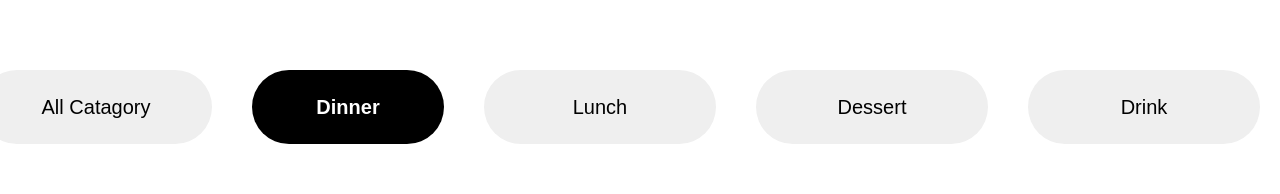
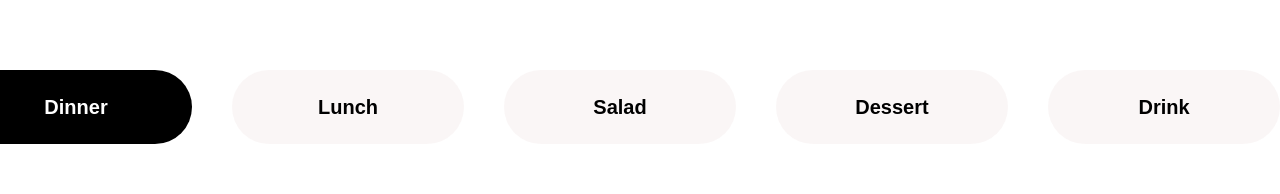
Before and after one commit to WilliamIsmoilov/italiano-react, a React (Vite) app: page /orderOnline in a window 1280 px wide. Shown: the part 312-506 px from the top of the page. Built offline with nearby package versions, Linux system fonts and the light colour scheme; no server answers.

Commit message:
feat: order online page search handlers

```diff
--- a/src/css/menu.css
+++ b/src/css/menu.css
@@ -69,7 +69,6 @@
   width: 232px;
   height: 74px;
   border-radius: 50px;
-  background-color: #311f09;
   font-family: Poppins;
   font-weight: 600;
   font-style: SemiBold;
@@ -91,10 +90,8 @@
   width: 192px;
   height: 74px;
   border-radius: 50px;
-  background-color: #f7f0f09a;
-  color: black;
-  font-family: Poppins;
-  font-weight: 400;
+  font-family: Poppins, sans-serif;
+  font-weight: 600;
   font-style: Regular;
   font-size: 20px;
   leading-trim: NONE;
--- a/src/css/orderonline.css
+++ b/src/css/orderonline.css
@@ -58,30 +58,12 @@
   border-radius: 162px;
   border-width: 0px;
   font-family: Poppins, sans-serif;
-  font-weight: 400;
-  font-style: normal;
-  font-size: 20px;
-  leading-trim: NONE;
-  line-height: 200%;
-  letter-spacing: 0%;
-}
-
-.order .order-frame .order-section .list-btns .sort-btns .btn-focus {
-  width: 192px;
-  height: 74px;
-  angle: 0 deg;
-  opacity: 1;
-  border-radius: 162px;
-  border-width: 0px;
-  font-family: Poppins, sans-serif;
   font-weight: 600;
   font-style: normal;
   font-size: 20px;
   leading-trim: NONE;
   line-height: 200%;
   letter-spacing: 0%;
-  color: #ffffff;
-  background-color: #000000;
 }
 
 .order .order-frame .order-section .products-section {
@@ -144,7 +126,6 @@
   display: flex;
   justify-content: center;
   align-items: center;
-  margin-left: ;
 }
 
 .order .order-frame .order-section .products-section .product-name {
@@ -173,11 +154,13 @@
   font-family: 'Poppins', sans-serif;
   font-style: normal;
   font-size: 14px;
-  leading-trim: NONE;
   line-height: 100%;
   letter-spacing: 10%;
   text-align: center;
   color: #5c4529;
+  word-wrap: break-word;
+  overflow: hidden;
+  white-space: normal;
 }
 
 .order .order-frame .order-section .products-section .bottom-card-comp {
--- a/src/routes/menu/MealsPage.tsx
+++ b/src/routes/menu/MealsPage.tsx
@@ -143,24 +143,38 @@ const searchCollectionHandler = (collection: ProductCollection) => {
     <Stack className="list-category-section" flexDirection={"row"}>
                     <Stack className="product-category" >
                     <div className="category-main" >
-                        <Button className='button-card-all'
+                        <Button className='button-card'
+                        sx={{ backgroundColor: productSearch.productCollection === ProductCollection.DINNER ? ' #311f09' : '#f7f0f09a',
+                           color: productSearch.productCollection === ProductCollection.DINNER ? '#fff' : '#413d3dff' }}
                          onClick= {() => searchCollectionHandler(ProductCollection.DINNER)} >
                             Dinner
                         </Button>
 
                         <Button className='button-card'
+                         sx={{ backgroundColor: productSearch.productCollection === ProductCollection.DESSERT ? ' #311f09' : '#f7f0f09a',
+                          color: productSearch.productCollection === ProductCollection.DESSERT ? '#fff' : '#413d3dff'
+                         }}
                          onClick={() => searchCollectionHandler(ProductCollection.DESSERT)}>
                             Dessert
                         </Button>
                         <Button className='button-card'
+                         sx={{ backgroundColor: productSearch.productCollection === ProductCollection.LUNCH ? ' #311f09' : '#f7f0f09a',
+                          color: productSearch.productCollection === ProductCollection.LUNCH ? '#fff' : '#413d3dff'
+                          }}
                         onClick={() => searchCollectionHandler(ProductCollection.LUNCH)}>
                             Lunch
                         </Button>
                         <Button className='button-card'
+                        sx={{ backgroundColor: productSearch.productCollection === ProductCollection.DRINK ? ' #311f09' : '#f7f0f09a',
+                          color: productSearch.productCollection === ProductCollection.DRINK ? '#fff' : '#413d3dff'
+                         }}
                         onClick={() => searchCollectionHandler(ProductCollection.DRINK)}>
                             Drink
                         </Button>
                         <Button className='button-card'
+                        sx={{ backgroundColor: productSearch.productCollection === ProductCollection.SALAD ? ' #311f09' : '#f7f0f09a',
+                          color: productSearch.productCollection === ProductCollection.SALAD ? '#fff' : '#413d3dff'
+                         }}
                         onClick={() => searchCollectionHandler(ProductCollection.SALAD)}>
                             Salad
                         </Button>
--- a/src/routes/order.online/OrdersList.tsx
+++ b/src/routes/order.online/OrdersList.tsx
@@ -1,3 +1,4 @@
+/* eslint-disable @typescript-eslint/no-unused-vars */
 import * as React from 'react';
 import AspectRatio from '@mui/joy/AspectRatio';
 import Button from '@mui/joy/Button';
@@ -13,14 +14,23 @@ import RemoveOutlinedIcon from '@mui/icons-material/RemoveOutlined';
 import AddOutlinedIcon from '@mui/icons-material/AddOutlined';
 import CalculateOutlinedIcon from '@mui/icons-material/CalculateOutlined';
 
-
-
-
 import { useSelector} from 'react-redux';
 import { createSelector } from 'reselect';
 import { retrieveAllProducts } from './selector';
 import { serverApi } from '../../libs/config';
-import type { Product } from '../../libs/types/product';
+import type { Product, ProductInquery } from "../../libs/types/product";
+import { useEffect, useState } from 'react';
+import {useDispatch} from 'react-redux';
+import { type Dispatch } from '@reduxjs/toolkit';
+import ProductService from "../../services/ProductService";
+import { ProductCollection } from "../../libs/enum/product.enum";
+import { setAllProducts } from './slice';
+import { data } from 'react-router';
+
+const actionDispatch = (dispatch: Dispatch) => ({
+    setAllProducts: (data: Product[]) => dispatch(setAllProducts(data))
+})
+
 
 const allProductsRetriever = createSelector(
     retrieveAllProducts, (allProducts) => ({allProducts})
@@ -28,9 +38,33 @@ const allProductsRetriever = createSelector(
 
 
 export default function OrderOnline() {
+    const {setAllProducts} = actionDispatch(useDispatch())
+    const [productSearch, setProductSearch] = useState<ProductInquery>({
+        page: 1,
+        limit: 9,
+        order: '-productPrice',
+        productCollection: ProductCollection.DINNER,
+    })
+
+    useEffect(() => {
+        const product = new ProductService();
+        product.getProducts(
+            productSearch
+        ).then( data => {
+            setAllProducts(data)
+        }).catch( err => console.log(err))
+    }, [productSearch])
+
  const {allProducts} = useSelector(allProductsRetriever)
 
+ ///////// HANDLER ///////////
+ const searchCollectionHandler = (collection: ProductCollection)  => {
+    productSearch.page =1;
+    productSearch.productCollection = collection;
+    setProductSearch({...productSearch})
+ }
 
+///////////////////////////////////////////////////////
     return ( <div className="order-frame">
         <Container>
             <Stack className='order-section'>
@@ -40,26 +74,46 @@ export default function OrderOnline() {
                     <button
                        type='button'
                        className='btn-main'
-                       >All Catagory</button>
-
-                       <button
-                       type='button'
-                       className='btn-focus'
+                       onClick={() => searchCollectionHandler(ProductCollection.DINNER)}
+                       style={{backgroundColor: productSearch.productCollection === ProductCollection.DINNER ? '#000000' : '#f7f0f09a',
+                        color: productSearch.productCollection === ProductCollection.DINNER ? '#ffffff' : '#000000'
+                       }}
                        >Dinner</button>
 
                        <button
                        type='button'
                        className='btn-main'
+                       onClick={() => searchCollectionHandler(ProductCollection.LUNCH)}
+                       style={{backgroundColor: productSearch.productCollection === ProductCollection.LUNCH ? '#000000' : '#f7f0f09a',
+                        color: productSearch.productCollection === ProductCollection.LUNCH ? '#ffffff' : '#000000'
+                       }}
                        >Lunch</button>
 
                        <button
                        type='button'
                        className='btn-main'
+                       onClick={() => searchCollectionHandler(ProductCollection.SALAD)}
+                       style={{backgroundColor: productSearch.productCollection === ProductCollection.SALAD ? '#000000' : '#f7f0f09a',
+                        color: productSearch.productCollection === ProductCollection.SALAD ? '#ffffff' : '#000000'
+                       }}
+                       >Salad</button>
+
+                       <button
+                       type='button'
+                       className='btn-main'
+                       onClick={() => searchCollectionHandler(ProductCollection.DESSERT)}
+                       style={{backgroundColor: productSearch.productCollection === ProductCollection.DESSERT ? '#000000' : '#f7f0f09a',
+                        color: productSearch.productCollection === ProductCollection.DESSERT ? '#ffffff' : '#000000'
+                       }}
                        >Dessert</button>
 
                        <button
                        type='button'
                        className='btn-main'
+                       onClick={() => searchCollectionHandler(ProductCollection.DRINK)}
+                       style={{backgroundColor: productSearch.productCollection === ProductCollection.DRINK ? '#000000' : '#f7f0f09a',
+                        color: productSearch.productCollection === ProductCollection.DRINK ? '#ffffff' : '#000000'
+                       }}
                        >Drink</button>
 
                        </div>
--- a/src/routes/order.online/index.tsx
+++ b/src/routes/order.online/index.tsx
@@ -1,33 +1,10 @@
 import OrderOnline from "./OrdersList";
 import '../../css/orderonline.css'
-import type { Product } from "../../libs/types/product";
-import { setAllProducts } from "./slice";
-import type { Dispatch } from "@reduxjs/toolkit";
-import { useDispatch } from "react-redux";
-import { useEffect } from "react";
-import ProductService from "../../services/ProductService";
 
 
 
-const actionDispatch = (dispatch: Dispatch) => ({
-    setAllProducts: (data: Product[]) => dispatch(setAllProducts(data))
-})
 
 const OrderOnlinePage = () => {
-
-    const {setAllProducts} = actionDispatch(useDispatch())
-
-
-    useEffect(() => {
-        const product = new ProductService();
-        product.getProducts({
-            page: 1,
-            limit: 9,
-            order: 'createdAt',
-        }).then(data => {
-            setAllProducts(data)
-        }).catch(err => console.log(err))
-    }, [])
 
     return ( <div className="order">
         <OrderOnline/>
```
